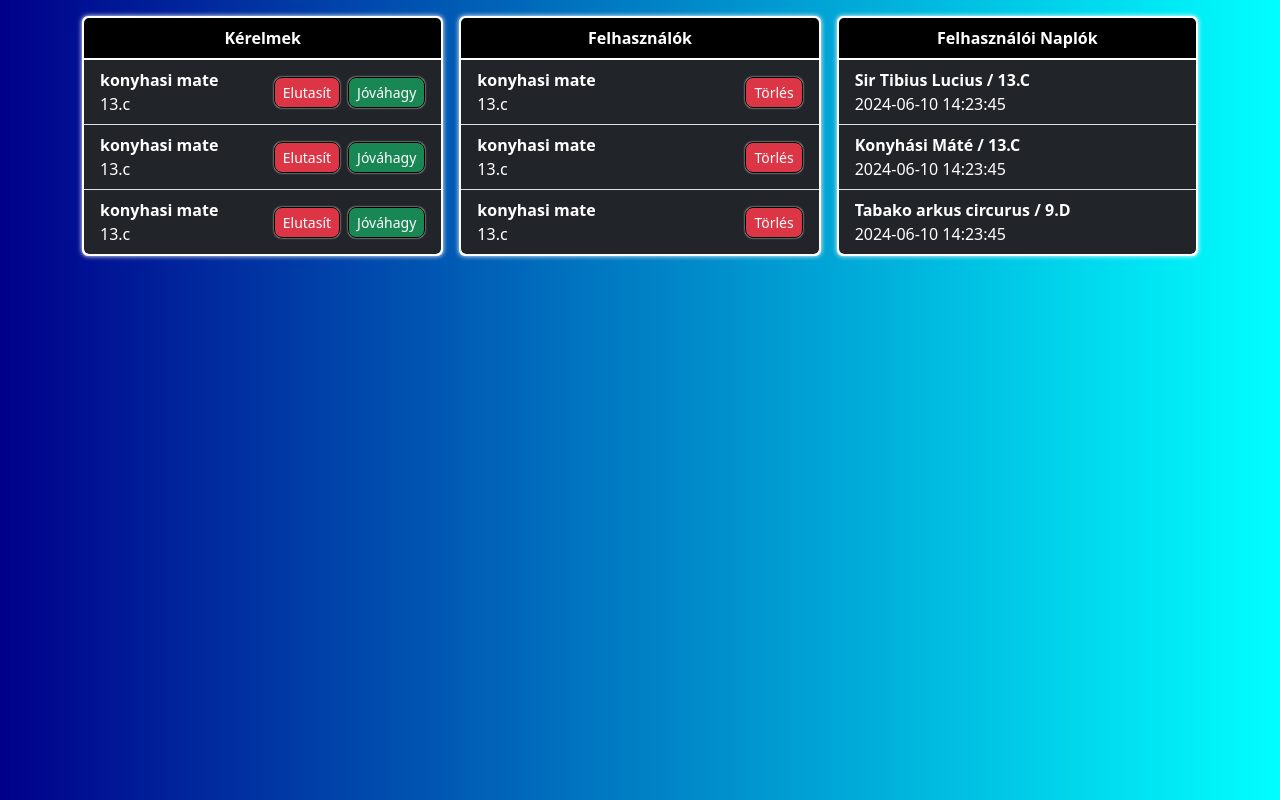
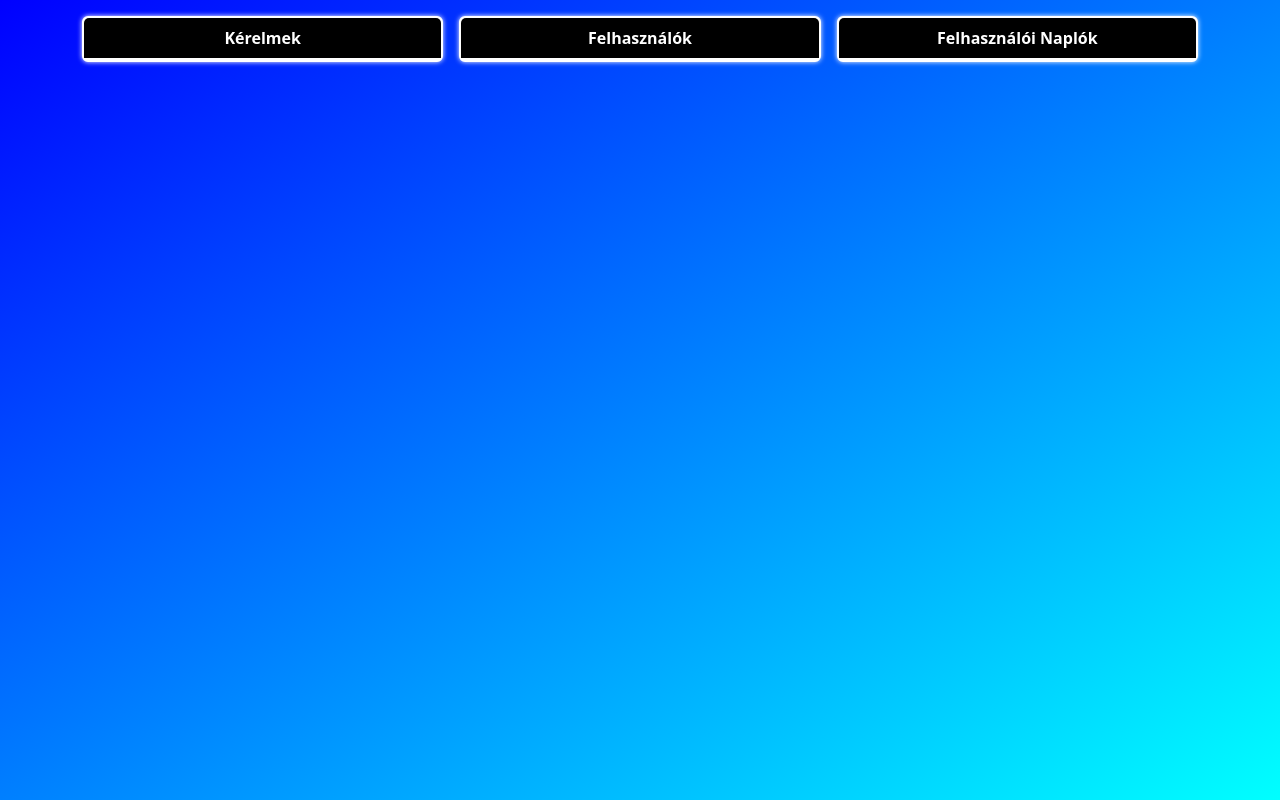
Before and after one commit to 100TMrMaTe/projekt, a PHP site: page /adminpage.html in a window 1280 px wide. Run offline with PHP 8.4, Linux system fonts and the light colour scheme.

Commit message:
1125-14:03

```diff
--- a/adminwepage/adminpage.css
+++ b/adminwepage/adminpage.css
@@ -1,33 +1,38 @@
-span, strong
-{
+span,
+strong {
     word-break: break-word;
     overflow-wrap: break-word;
     max-width: 100%;
     display: block;
 }
-body
-{
-    background-image: linear-gradient(to right, darkblue , cyan);
+
+html,
+body {
+    height: 100%;
 }
-.card
-{
+
+body {
+    background: linear-gradient(to bottom right, blue, cyan);
+}
+
+.card {
     border: 2px solid white;
     box-shadow: 0 0 5px white;
 }
-.card-header
-{
+
+.card-header {
     background-color: black;
     color: white;
     border-bottom: 2px solid white;
 }
-.btn
-{
+
+.btn {
     border: 1px solid black;
     box-shadow: 0 0 2px white;
     border-radius: 8px;
 }
-ul.list-group
-{
+
+ul.list-group {
     max-height: 400px;
     overflow-y: auto;
 
--- a/adminwepage/adminpage.html
+++ b/adminwepage/adminpage.html
@@ -1,3 +1,20 @@
+<?php
+include_once "../database/database.php";
+
+$conn = Connect_to_serer();
+
+Create_databse_tables($conn);
+Use_database($conn, 'projekt');
+
+$array = Select_from($conn, 'users');
+var_dump($array[0]);
+
+Kill_server_connection($conn);
+
+?>
+
+
+
 <!DOCTYPE html>
 <html lang="en">
 
@@ -17,8 +34,8 @@
             <div class="col-12 col-md-4">
                 <div class="card">
                     <div class="card-header text-center fw-bold">Kérelmek</div>
-                    <ul class="list-group list-group-flush" style="max-height: 400px;">
-
+                    <ul class="list-group list-group-flush" style="max-height: 400px;" id="reg" name="reg">
+                        <!--
                         <li
                             class="list-group-item d-flex justify-content-between align-items-center bg-dark text-white">
                             <div class="d-flex flex-column">
@@ -54,6 +71,8 @@
                                 <button class="btn btn-success btn-sm" onclick="remove(this)">Jóváhagy</button>
                             </div>
                         </li>
+                        -->
+
                     </ul>
                 </div>
             </div>
@@ -61,8 +80,8 @@
             <div class="col-12 col-md-4">
                 <div class="card">
                     <div class="card-header text-center fw-bold">Felhasználók</div>
-                    <ul class="list-group list-group-flush">
-
+                    <ul class="list-group list-group-flush" id="users" name="users">
+                        <!--
                         <li
                             class="list-group-item d-flex justify-content-between align-items-center bg-dark text-white">
                             <div class="d-flex flex-column">
@@ -95,7 +114,7 @@
                                 <button class="btn btn-danger btn-sm text-white" onclick="remove(this)">Törlés</button>
                             </div>
                         </li>
-
+                        -->
                     </ul>
                 </div>
             </div>
@@ -103,8 +122,8 @@
             <div class="col-12 col-md-4">
                 <div class="card">
                     <div class="card-header text-center fw-bold ">Felhasználói Naplók</div>
-                    <ul class="list-group list-group-flush">
-
+                    <ul class="list-group list-group-flush" id="log" name="log">
+                        <!--
                         <li class="list-group-item bg-dark text-white">
                             <div class="d-flex flex-column">
                                 <strong>Sir Tibius Lucius / 13.C</strong>
@@ -125,6 +144,7 @@
                                 <span>2024-06-10 14:23:45</span>
                             </div>
                         </li>
+                        -->
                     </ul>
                 </div>
             </div>
--- a/login_weblap/design/1.html
+++ b/login_weblap/design/1.html
@@ -21,8 +21,7 @@
         }
 
         body {
-            background: #020024;
-            background: linear-gradient(120deg, rgba(2, 0, 36, 1) 0%, rgba(9, 9, 121, 1) 35%, rgba(0, 212, 255, 1) 100%);
+            background: linear-gradient(to bottom right, blue, cyan);
         }
     </style>
 </head>
```
